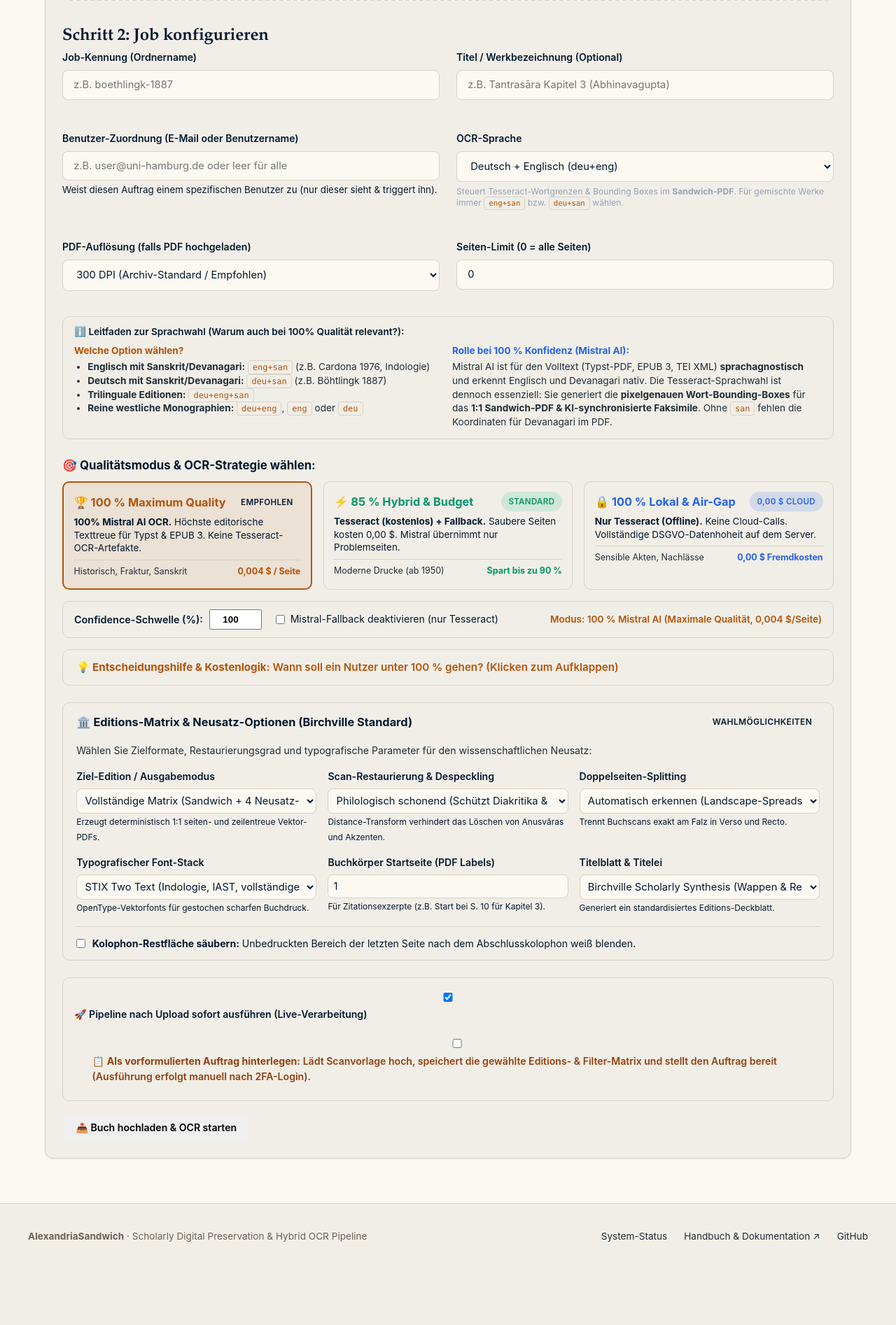
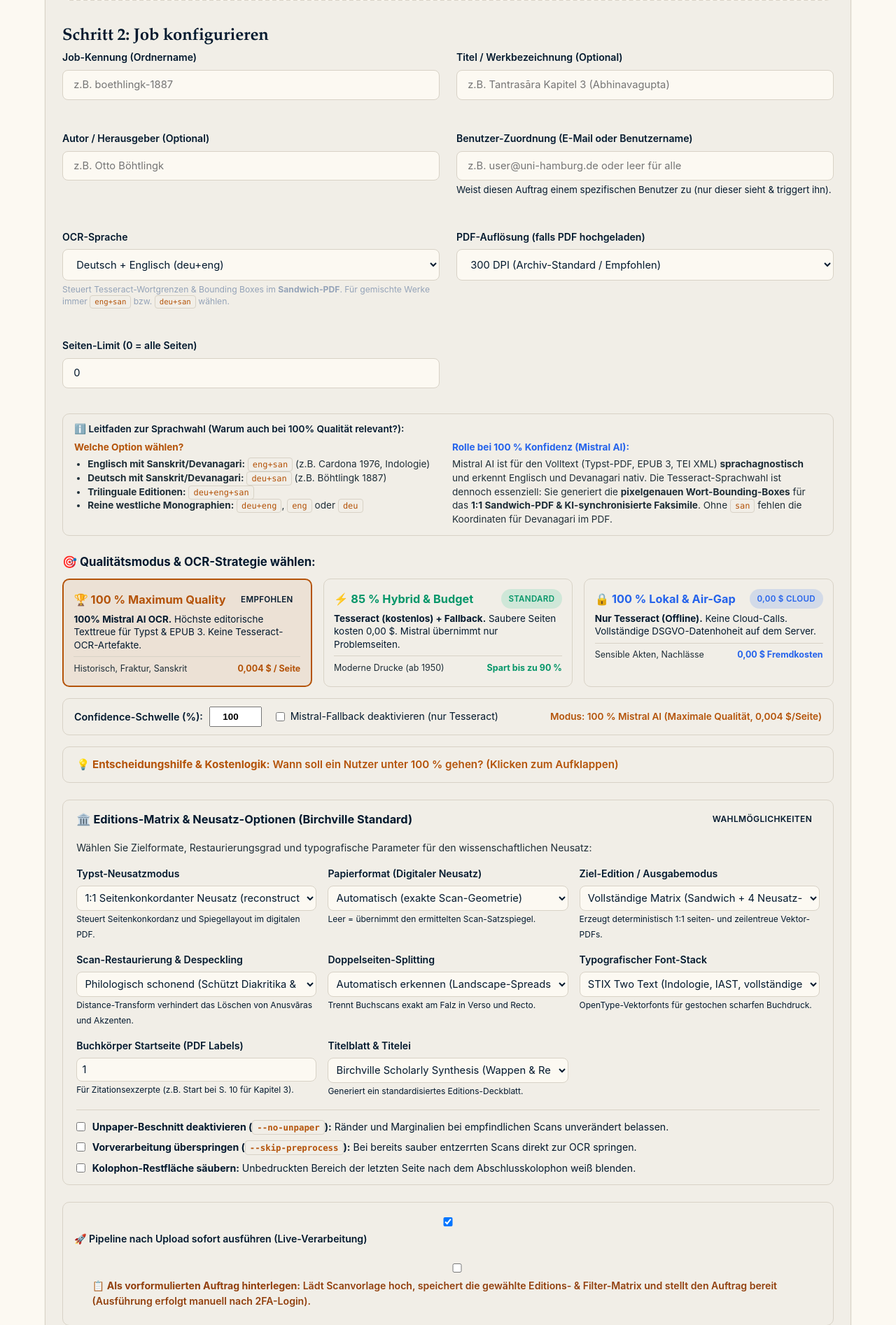
Before and after one commit to birchville-org/AlexandriaSandwich, a FastAPI app: page /upload in a window 1280 px wide. Shown: the part 950-2844 px from the top of the page at 70% size. Before the commit the page ends 2725 px from the top, so only its background shows below. Run offline with FastAPI, Linux system fonts and the light colour scheme; some libraries are stand-ins or nearby versions.

Commit message:
release: v1.10.1 - Self-Service UI/API parity, --paper & reconstructed_1to1 fixes

```diff
--- a/scripts/render_digital_pdf.py
+++ b/scripts/render_digital_pdf.py
@@ -2432,9 +2432,9 @@ def main():
     font_path = Path(args.font_path).resolve() if args.font_path else None
 
     mode = args.mode
-    if args.preserve_pages:
+    if args.preserve_pages or args.typeset_mode in ("1to1", "reconstructed_1to1", "paginated"):
         mode = "paginated"
-    elif args.no_preserve_pages:
+    if args.no_preserve_pages:
         mode = "boehtlingk"
 
     preserve_pages = (mode == "paginated")
--- a/ui/main.py
+++ b/ui/main.py
@@ -114,6 +114,86 @@ def _validate_limit(val: Any) -> int:
         return lim
     except (ValueError, TypeError):
         raise HTTPException(status_code=422, detail="Limit muss eine Ganzzahl zwischen 0 und 100000 sein")
+
+
+_ALLOWED_TYPESET_MODES = {"", "reconstructed_1to1", "scholarly_reflow", "dictionary_grid", "paginated", "1to1"}
+_ALLOWED_PAPERS = {"", "iso-b5", "b5", "a4", "a5", "us-letter"}
+
+
+def _validate_typeset_mode(val: Any) -> str:
+    """Validiert den Typst-Neusatzmodus."""
+    cleaned = str(val or "").strip()
+    return cleaned if cleaned in _ALLOWED_TYPESET_MODES else ""
+
+
+def _validate_paper(val: Any) -> str:
+    """Validiert das Papierformat für den digitalen Neusatz."""
+    cleaned = str(val or "").strip().lower()
+    return cleaned if cleaned in _ALLOWED_PAPERS else ""
+
+
+def _write_job_config(job_dir: Path, opts: dict[str, Any]) -> None:
+    """Schreibt oder aktualisiert job.config.json im Job-Verzeichnis für run_pipeline.sh und consolidate_book.py."""
+    if not job_dir.is_dir():
+        return
+    cfg_path = job_dir / "job.config.json"
+    cfg: dict[str, Any] = {}
+    if cfg_path.exists():
+        try:
+            loaded = json.loads(cfg_path.read_text(encoding="utf-8"))
+            if isinstance(loaded, dict):
+                cfg = loaded
+        except Exception:
+            cfg = {}
+
+    if opts.get("job_title"):
+        cfg["title"] = opts["job_title"]
+    if opts.get("author") is not None:
+        cfg["author"] = opts["author"]
+    if opts.get("lang"):
+        cfg["lang"] = opts["lang"]
+    if "threshold" in opts:
+        cfg["threshold"] = int(opts["threshold"])
+    if "limit" in opts:
+        cfg["limit"] = int(opts["limit"])
+    if "no_mistral" in opts:
+        cfg["use_mistral"] = not bool(opts["no_mistral"])
+    if "no_unpaper" in opts:
+        cfg["use_unpaper"] = not bool(opts["no_unpaper"])
+    if "skip_preprocess" in opts:
+        cfg["skip_preprocess"] = bool(opts["skip_preprocess"])
+    if opts.get("typeset_mode"):
+        cfg["typeset_mode"] = opts["typeset_mode"]
+    else:
+        cfg.pop("typeset_mode", None)
+    if opts.get("paper"):
+        cfg["paper"] = opts["paper"]
+    else:
+        cfg.pop("paper", None)
+
+    ui_keys = ("target_edition", "despeckle_mode", "spread_mode", "font_family", "body_start_page", "title_page_style", "colophon_blank")
+    heuristics = cfg.get("heuristics")
+    if not isinstance(heuristics, dict):
+        heuristics = {}
+    for k in ui_keys:
+        if k in opts:
+            heuristics[k] = opts[k]
+    if opts.get("typeset_mode"):
+        heuristics["typeset_mode"] = opts["typeset_mode"]
+    else:
+        heuristics.pop("typeset_mode", None)
+    if opts.get("paper"):
+        heuristics["paper"] = opts["paper"]
+    else:
+        heuristics.pop("paper", None)
+    if heuristics:
+        cfg["heuristics"] = heuristics
+    cfg.pop("ui_options", None)
+
+    try:
+        cfg_path.write_text(json.dumps(cfg, indent=2, ensure_ascii=False), encoding="utf-8")
+    except Exception as e:
+        logging.warning("Could not write job.config.json: %s", e)
 
 
 def _check_csrf_origin(request: Request) -> None:
@@ -754,8 +834,30 @@ def _list_jobs():
     return sorted(jobs.values(), key=lambda j: j.get("modified", ""), reverse=True)
 
 
-def _trigger_n8n(job, lang="deu+eng", threshold=100, limit=0, no_mistral=False, skip_preprocess=False):
-    payload = {"job": job, "pull": False, "push": False, "lang": lang, "threshold": threshold, "limit": limit, "no_mistral": no_mistral, "skip_preprocess": skip_preprocess}
+def _trigger_n8n(
+    job,
+    lang="deu+eng",
+    threshold=100,
+    limit=0,
+    no_mistral=False,
+    skip_preprocess=False,
+    no_unpaper=False,
+    typeset_mode="",
+    paper="",
+):
+    payload = {
+        "job": job,
+        "pull": False,
+        "push": False,
+        "lang": lang,
+        "threshold": threshold,
+        "limit": limit,
+        "no_mistral": no_mistral,
+        "skip_preprocess": skip_preprocess,
+        "no_unpaper": no_unpaper,
+        "typeset_mode": typeset_mode,
+        "paper": paper,
+    }
     urls_to_try = [N8N_WEBHOOK_URL]
     if FALLBACK_N8N_URL and FALLBACK_N8N_URL != N8N_WEBHOOK_URL:
         urls_to_try.append(FALLBACK_N8N_URL)
@@ -1683,6 +1785,7 @@ async def upload_submit(
     request: Request,
     job: str = Form(...),
     job_title: str = Form(""),
+    author: str = Form(""),
     assigned_to: str = Form(""),
     stage_only: bool = Form(False),
     lang: str = Form("deu+eng"),
@@ -1690,7 +1793,11 @@ async def upload_submit(
     limit: int = Form(0),
     dpi: int = Form(300),
     no_mistral: bool = Form(False),
+    no_unpaper: bool = Form(False),
+    skip_preprocess: bool = Form(False),
     trigger: bool = Form(False),
+    typeset_mode: str = Form("reconstructed_1to1"),
+    paper: str = Form(""),
     target_edition: str = Form("all"),
     despeckle_mode: str = Form("safe_philological"),
     spread_mode: str = Form("auto"),
@@ -1703,6 +1810,8 @@ async def upload_submit(
     _check_csrf_origin(request)
     job = _validate_job(job)
     lang = _validate_lang(lang)
+    typeset_mode = _validate_typeset_mode(typeset_mode)
+    paper = _validate_paper(paper)
     job_dir = INPUT_DIR / job
     job_dir.mkdir(parents=True, exist_ok=True)
 
@@ -1718,6 +1827,7 @@ async def upload_submit(
     job_options = {
         "job": job,
         "job_title": job_title.strip() or job,
+        "author": author.strip(),
         "assigned_to": eff_assigned,
         "is_staged": stage_only or not trigger,
         "status": "VORBEREITET" if (stage_only or not trigger) else "IN_ARBEIT",
@@ -1727,6 +1837,10 @@ async def upload_submit(
         "limit": limit,
         "dpi": dpi,
         "no_mistral": no_mistral,
+        "no_unpaper": no_unpaper,
+        "skip_preprocess": skip_preprocess,
+        "typeset_mode": typeset_mode,
+        "paper": paper,
         "target_edition": target_edition,
         "despeckle_mode": despeckle_mode,
         "spread_mode": spread_mode,
@@ -1740,6 +1854,7 @@ async def upload_submit(
         (job_dir / "job_options.json").write_text(json.dumps(job_options, indent=2, ensure_ascii=False))
     except Exception as e:
         logging.warning("Could not write job_options.json: %s", e)
+    _write_job_config(job_dir, job_options)
 
     saved = []
     notes = []
@@ -1792,7 +1907,17 @@ async def upload_submit(
     }
 
     if trigger and len(saved) > 0:
-        n8n_resp = _trigger_n8n(job, lang=lang, threshold=threshold, limit=limit, no_mistral=no_mistral)
+        n8n_resp = _trigger_n8n(
+            job,
+            lang=lang,
+            threshold=threshold,
+            limit=limit,
+            no_mistral=no_mistral,
+            skip_preprocess=skip_preprocess,
+            no_unpaper=no_unpaper,
+            typeset_mode=typeset_mode,
+            paper=paper,
+        )
         result["triggered"] = True
         result["n8n_response"] = n8n_resp
 
@@ -1888,7 +2013,10 @@ async def trigger_job(request: Request, job: str):
         threshold = 100
         limit = 0
         no_mistral = False
+        no_unpaper = False
         skip_preprocess = False
+        typeset_mode = ""
+        paper = ""
 
         # Parse from Query Params, Form or JSON Body uniformly
         raw_params: dict[str, Any] = dict(request.query_params)
@@ -1922,17 +2050,44 @@ async def trigger_job(request: Request, job: str):
         elif "limit" in saved_opts:
             limit = _validate_limit(saved_opts["limit"])
 
+        from_ui = "_from_ui" in raw_params
+
         if "no_mistral" in raw_params:
             no_mistral = str(raw_params["no_mistral"]).lower() in ("1", "true", "yes", "on")
-        elif "no_mistral" in saved_opts:
+        elif not from_ui and "no_mistral" in saved_opts:
             no_mistral = bool(saved_opts["no_mistral"])
+
+        if "no_unpaper" in raw_params:
+            no_unpaper = str(raw_params["no_unpaper"]).lower() in ("1", "true", "yes", "on")
+        elif not from_ui and "no_unpaper" in saved_opts:
+            no_unpaper = bool(saved_opts["no_unpaper"])
 
         if "skip_preprocess" in raw_params:
             skip_preprocess = str(raw_params["skip_preprocess"]).lower() in ("1", "true", "yes", "on")
+        elif not from_ui and "skip_preprocess" in saved_opts:
+            skip_preprocess = bool(saved_opts["skip_preprocess"])
+
+        if "typeset_mode" in raw_params:
+            typeset_mode = _validate_typeset_mode(raw_params["typeset_mode"])
+        elif saved_opts.get("typeset_mode"):
+            typeset_mode = _validate_typeset_mode(saved_opts["typeset_mode"])
+
+        if "paper" in raw_params:
+            paper = _validate_paper(raw_params["paper"])
+        elif saved_opts.get("paper"):
+            paper = _validate_paper(saved_opts["paper"])
 
         # Update job options with execution metadata
         opt_path = (INPUT_DIR / job / "job_options.json") if (INPUT_DIR / job).is_dir() else (OUT_DIR / job / "job_options.json")
         if saved_opts:
+            saved_opts["lang"] = lang
+            saved_opts["threshold"] = threshold
+            saved_opts["limit"] = limit
+            saved_opts["no_mistral"] = no_mistral
+            saved_opts["no_unpaper"] = no_unpaper
+            saved_opts["skip_preprocess"] = skip_preprocess
+            saved_opts["typeset_mode"] = typeset_mode
+            saved_opts["paper"] = paper
             saved_opts["triggered_by"] = current_user.get("user") or "anonymous"
             saved_opts["triggered_by_email"] = current_user.get("email") or ""
             saved_opts["triggered_at"] = datetime.now(timezone.utc).isoformat()
@@ -1942,6 +2097,7 @@ async def trigger_job(request: Request, job: str):
                 opt_path.write_text(json.dumps(saved_opts, indent=2, ensure_ascii=False))
             except Exception:
                 pass
+            _write_job_config(INPUT_DIR / job, saved_opts)
 
         # Vor Re-Run: bisherigen Lauf automatisch archivieren, falls Artefakte vorhanden sind
         current_art = _get_job_artifacts(job)
@@ -1959,7 +2115,10 @@ async def trigger_job(request: Request, job: str):
             threshold=threshold,
             limit=limit,
             no_mistral=no_mistral,
-            skip_preprocess=skip_preprocess
+            skip_preprocess=skip_preprocess,
+            no_unpaper=no_unpaper,
+            typeset_mode=typeset_mode,
+            paper=paper,
         )
     finally:
         await _release_job_lock(job)
--- a/ui/templates/upload.html
+++ b/ui/templates/upload.html
@@ -187,6 +187,10 @@
       <div class="form-group">
         <label for="job_title">Titel / Werkbezeichnung (Optional)</label>
         <input type="text" id="job_title" name="job_title" placeholder="z.B. Tantrasāra Kapitel 3 (Abhinavagupta)">
+      </div>
+      <div class="form-group">
+        <label for="author">Autor / Herausgeber (Optional)</label>
+        <input type="text" id="author" name="author" placeholder="z.B. Otto Böhtlingk">
       </div>
       <div class="form-group">
         <label for="assigned_to">Benutzer-Zuordnung (E-Mail oder Benutzername)</label>
@@ -395,6 +399,30 @@
         </p>
 
         <div class="grid" style="grid-template-columns: repeat(auto-fit, minmax(260px, 1fr)); gap: 1rem;">
+          <!-- Typst Neusatzmodus -->
+          <div class="form-group" style="margin-bottom:0;">
+            <label for="typeset_mode" style="font-weight:600;">Typst-Neusatzmodus</label>
+            <select id="typeset_mode" name="typeset_mode" style="width:100%; padding:0.45rem;">
+              <option value="reconstructed_1to1" selected>1:1 Seitenkonkordanter Neusatz (reconstructed_1to1)</option>
+              <option value="scholarly_reflow">Wissenschaftlicher Fließsatz (scholarly_reflow)</option>
+              <option value="dictionary_grid">Wörterbuch- / Tabellenraster (dictionary_grid)</option>
+              <option value="paginated">Paginierter Nachsatz (paginated)</option>
+            </select>
+            <small class="text-muted">Steuert Seitenkonkordanz und Spiegellayout im digitalen PDF.</small>
+          </div>
+
+          <!-- Papierformat -->
+          <div class="form-group" style="margin-bottom:0;">
+            <label for="paper" style="font-weight:600;">Papierformat (Digitaler Neusatz)</label>
+            <select id="paper" name="paper" style="width:100%; padding:0.45rem;">
+              <option value="" selected>Automatisch (exakte Scan-Geometrie)</option>
+              <option value="iso-b5">ISO B5 (176 × 250 mm, wissenschaftl. Monographie)</option>
+              <option value="a4">DIN A4 (210 × 297 mm)</option>
+              <option value="a5">DIN A5 (148 × 210 mm)</option>
+            </select>
+            <small class="text-muted">Leer = übernimmt den ermittelten Scan-Satzspiegel.</small>
+          </div>
+
           <!-- Editionsformat -->
           <div class="form-group" style="margin-bottom:0;">
             <label for="target_edition" style="font-weight:600;">Ziel-Edition / Ausgabemodus</label>
@@ -461,11 +489,25 @@
           </div>
         </div>
 
-        <div style="display:flex; align-items:center; gap:0.6rem; margin-top:1rem; padding-top:0.8rem; border-top:1px solid var(--border);">
-          <input type="checkbox" id="colophon_blank" name="colophon_blank" value="true">
-          <label for="colophon_blank" style="font-size:0.88rem; margin:0; cursor:pointer;">
-            <strong>Kolophon-Restfläche säubern:</strong> Unbedruckten Bereich der letzten Seite nach dem Abschlusskolophon weiß blenden.
-          </label>
+        <div style="display:flex; flex-direction:column; gap:0.5rem; margin-top:1rem; padding-top:0.8rem; border-top:1px solid var(--border);">
+          <div style="display:flex; align-items:center; gap:0.6rem;">
+            <input type="checkbox" id="no_unpaper" name="no_unpaper" value="true">
+            <label for="no_unpaper" style="font-size:0.88rem; margin:0; cursor:pointer;">
+              <strong>Unpaper-Beschnitt deaktivieren (<code>--no-unpaper</code>):</strong> Ränder und Marginalien bei empfindlichen Scans unverändert belassen.
+            </label>
+          </div>
+          <div style="display:flex; align-items:center; gap:0.6rem;">
+            <input type="checkbox" id="skip_preprocess" name="skip_preprocess" value="true">
+            <label for="skip_preprocess" style="font-size:0.88rem; margin:0; cursor:pointer;">
+              <strong>Vorverarbeitung überspringen (<code>--skip-preprocess</code>):</strong> Bei bereits sauber entzerrten Scans direkt zur OCR springen.
+            </label>
+          </div>
+          <div style="display:flex; align-items:center; gap:0.6rem;">
+            <input type="checkbox" id="colophon_blank" name="colophon_blank" value="true">
+            <label for="colophon_blank" style="font-size:0.88rem; margin:0; cursor:pointer;">
+              <strong>Kolophon-Restfläche säubern:</strong> Unbedruckten Bereich der letzten Seite nach dem Abschlusskolophon weiß blenden.
+            </label>
+          </div>
         </div>
       </div>
     </details>
--- a/workflows/n8n_ocr_pipeline.json
+++ b/workflows/n8n_ocr_pipeline.json
@@ -21,7 +21,7 @@
     },
     {
       "parameters": {
-        "jsCode": "const body = $json.body ?? $json;\nconst job = body.job || body.job_name || `job-${Date.now()}`;\nconst payload = JSON.stringify({\n  job,\n  pull: body.pull === true || body.pull === 'true' || body.pull === 1,\n  push: body.push === true || body.push === 'true' || body.push === 1,\n  lang: body.lang || 'deu+eng',\n  threshold: body.threshold ?? 85,\n  limit: body.limit ?? 0,\n  no_mistral: body.no_mistral === true,\n  skip_preprocess: body.skip_preprocess === true || body.skip_preprocess === 'true' || body.skip_preprocess === 1,\n  container: body.container || 'alexandria_worker',\n  scripts_path: body.scripts_path || '/opt/alexandria/scripts',\n});\nconst escaped = payload.replace(/'/g, `'\\\\''`);\nconst command = `/opt/alexandria/scripts/n8n_run_job.sh '${escaped}'`;\nreturn [{ json: { job, payload: JSON.parse(payload), command, request: body } }];"
+        "jsCode": "const body = $json.body ?? $json;\nconst job = body.job || body.job_name || `job-${Date.now()}`;\nconst payload = JSON.stringify({\n  job,\n  pull: body.pull === true || body.pull === 'true' || body.pull === 1,\n  push: body.push === true || body.push === 'true' || body.push === 1,\n  lang: body.lang || 'deu+eng',\n  threshold: body.threshold ?? 85,\n  limit: body.limit ?? 0,\n  no_mistral: body.no_mistral === true,\n  no_unpaper: body.no_unpaper === true || body.no_unpaper === 'true' || body.no_unpaper === 1,\n  skip_preprocess: body.skip_preprocess === true || body.skip_preprocess === 'true' || body.skip_preprocess === 1,\n  typeset_mode: body.typeset_mode || '',\n  paper: body.paper || '',\n  container: body.container || 'alexandria_worker',\n  scripts_path: body.scripts_path || '/opt/alexandria/scripts',\n});\nconst escaped = payload.replace(/'/g, `'\\\\''`);\nconst command = `/opt/alexandria/scripts/n8n_run_job.sh '${escaped}'`;\nreturn [{ json: { job, payload: JSON.parse(payload), command, request: body } }];"
       },
       "id": "prep-command",
       "name": "Build docker exec command",
```
Also changed, not shown: AGENTS.md (+7 -0 lines), ARCHITECTURE.md (+11 -4 lines), docs/de/BENUTZERHANDBUCH.md (+7 -2 lines), docs/en/BENUTZERHANDBUCH.md (+7 -2 lines), ui/templates/job_detail.html (+24 -3 lines), CHANGELOG.md, 2 other files.
